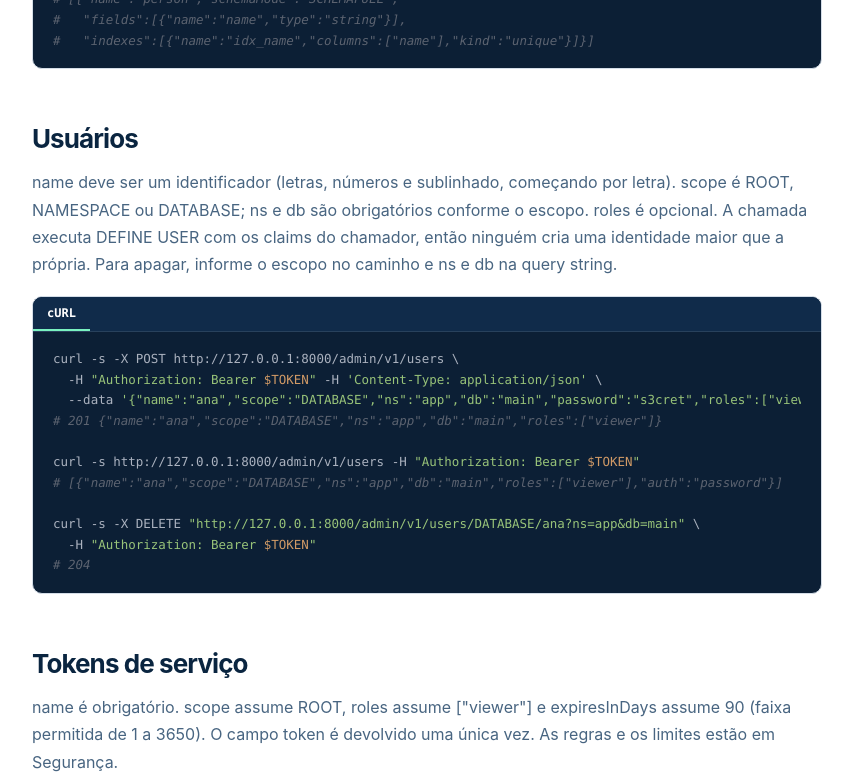
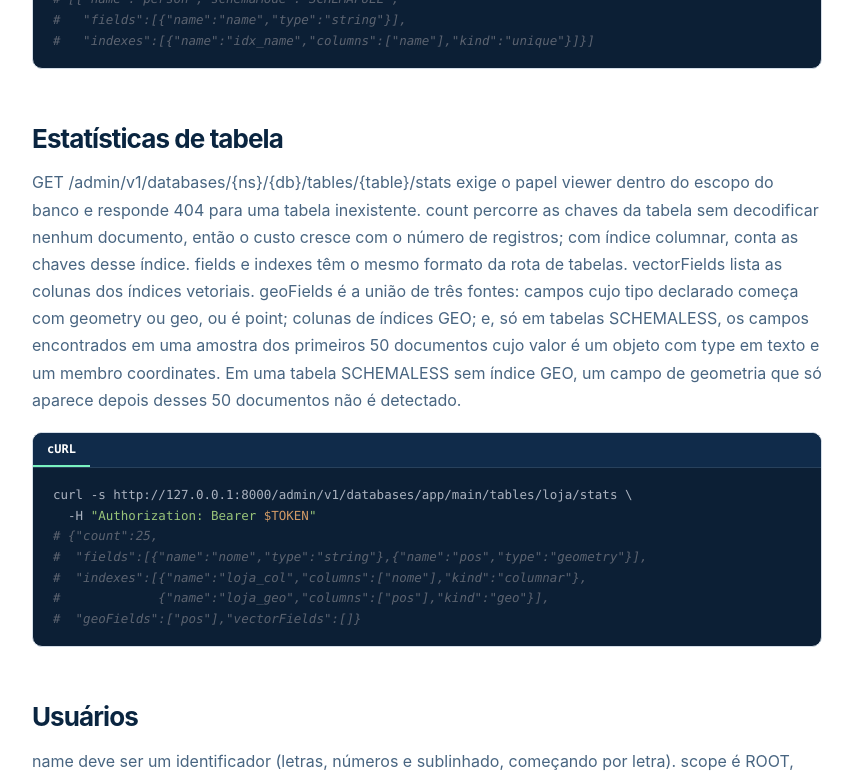
Before and after one commit to axonbase/axonbase-docs, a React (Vite) app: page /admin-api in a window 1280 px wide. Shown: the part 5440-6219 px from the top of the page, without its empty margins (302-1155 px from the left). Built offline with nearby package versions, Linux system fonts and the light colour scheme.

Commit message:
docs: add table stats example to the management API page

```diff
--- a/src/pages/AdminApi.tsx
+++ b/src/pages/AdminApi.tsx
@@ -2,7 +2,7 @@ import { useTranslation } from "react-i18next";
 import CodeTabs from "../components/CodeTabs";
 import RefTable from "../components/RefTable";
 
-const examples = ["info", "catalog", "users", "tokens", "cluster", "sagas", "audit", "security", "backups", "logs"];
+const examples = ["info", "catalog", "stats", "users", "tokens", "cluster", "sagas", "audit", "security", "backups", "logs"];
 
 export default function AdminApi() {
   const { t } = useTranslation();
```
